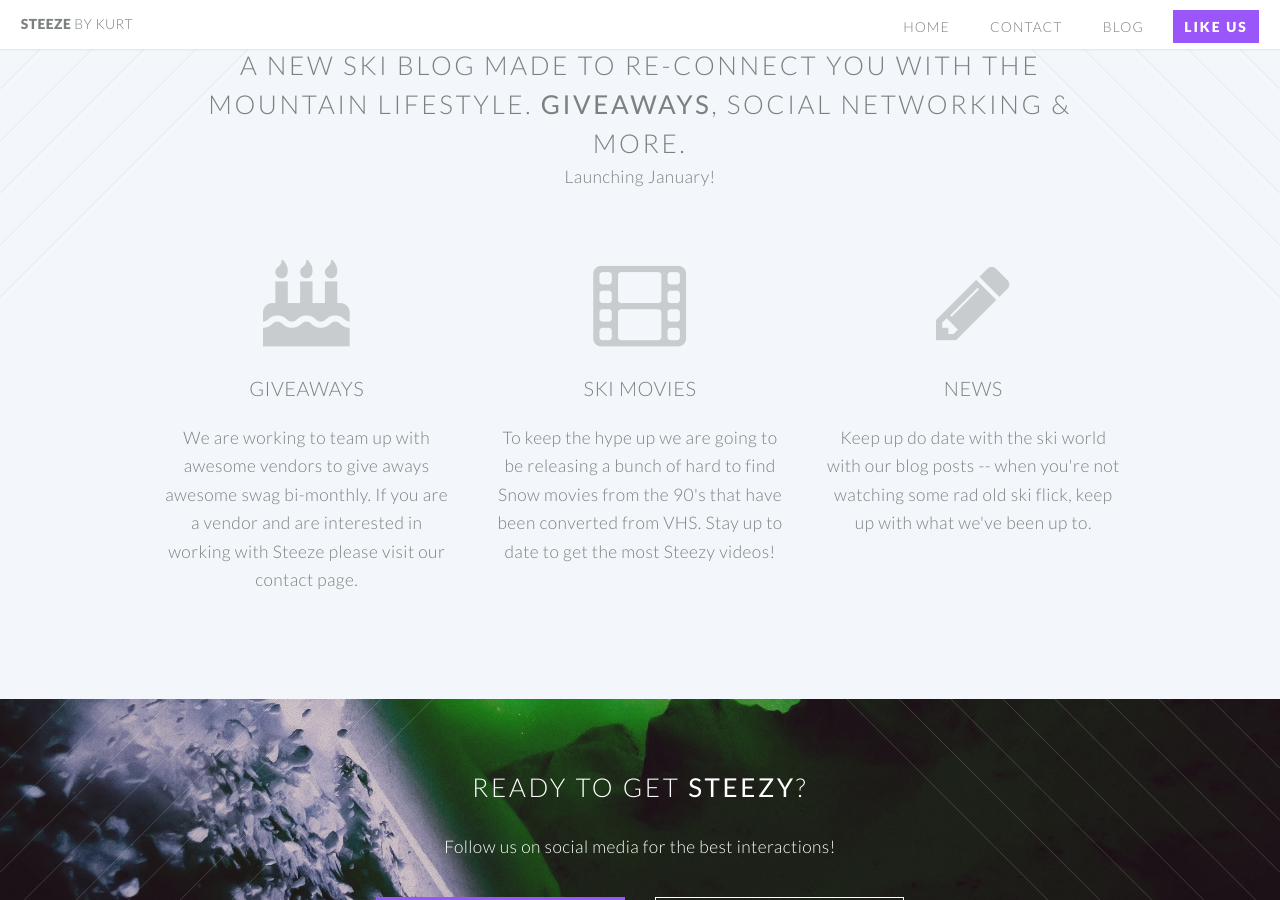
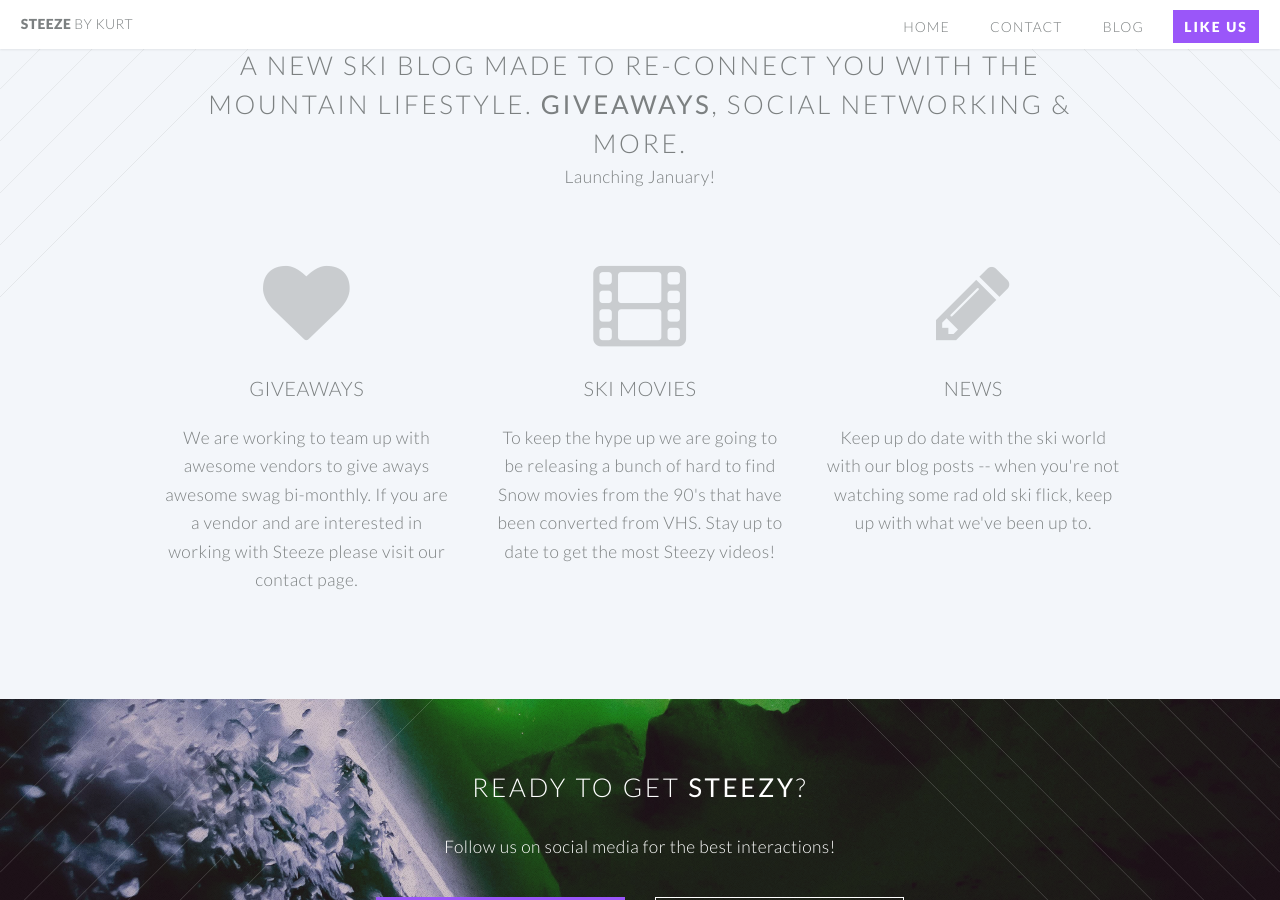
Before and after one commit to swirlsnap/swirlsnap.github.io, a Jekyll site: the page built from index.html, in a window 1280 px wide and 900 px high, scrolled down 736 px. Built offline with Jekyll 4.4.1, drawn with Linux system fonts in a browser that asks for light colours.

```diff
--- a/index.html
+++ b/index.html
@@ -16,7 +16,7 @@
 							<div class="4u">
 
 								<section>
-									<span class="icon featured fa-birthday-cake"></span>
+									<span class="icon featured fa-heart"></span>
 									<header>
 										<h3>Giveaways</h3>
 									</header>
```
